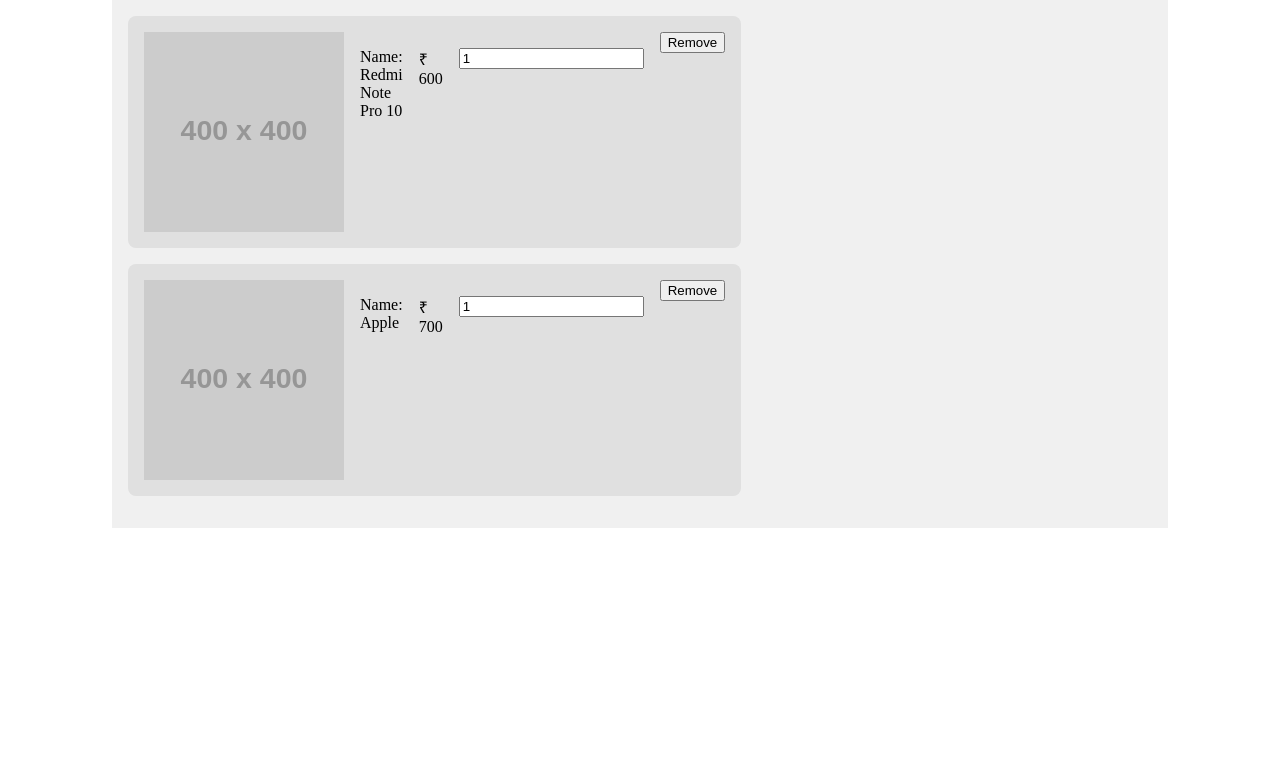
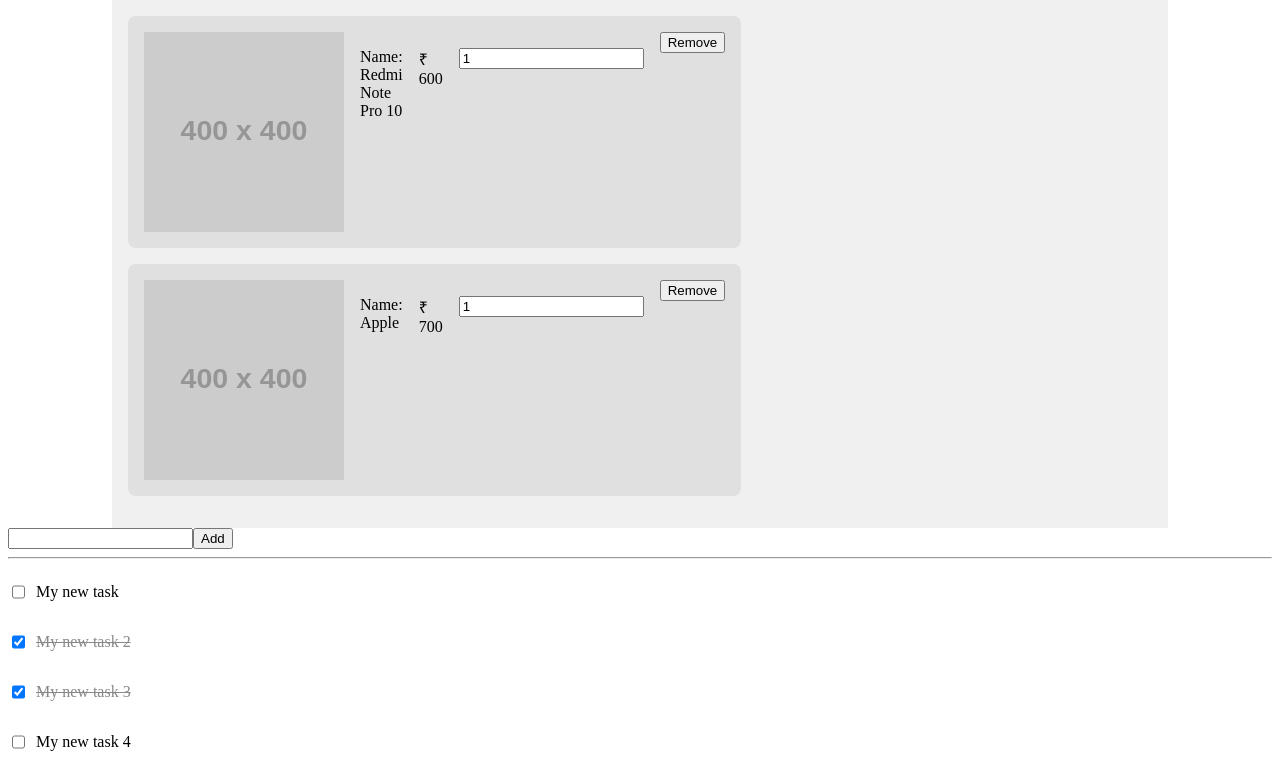
Before and after one commit to imskm/learning-vuejs-fundamentals, a Vue app: page / in a window 1280 px wide. Shown: the part 1142-1917 px from the top of the page. Before the commit the page ends 1678 px from the top, so only its background shows below. Built offline with nearby package versions, Linux system fonts and the light colour scheme.

Commit message:
Implement todo

```diff
--- a/src/App.vue
+++ b/src/App.vue
@@ -7,6 +7,7 @@ import ProductList from "@/ProductList.vue";
 import ProductList2 from "@/ProductList2.vue";
 import Box from "@/Box.vue";
 import ProductPage from "@/ProductPage.vue";
+import TodoPage from "@/TodoPage.vue";
 
 const myColor = "red";
 
@@ -50,4 +51,6 @@ const products2 = ref([
 
   <ProductPage />
 
+  <TodoPage />
+
 </template>
--- /dev/null
+++ b/src/Task.vue
@@ -0,0 +1,32 @@
+<script setup>
+const props = defineProps({
+	task: {
+		type: Object,
+		required: true,
+	}
+});
+</script>
+<template>
+	<div class="task">
+		<input v-model="task.done" type="checkbox" name="task_done" id="task_done">
+		<p :class="{'is-done': task.done }">{{ task.task }}</p>
+	</div>
+
+<!--
+	<div class="task">
+		<input type="checkbox" name="task_done" id="task_done" checked="checked">
+		<p class="is-done">My task 2</p>
+	</div>
+ -->
+</template>
+<style>
+.task {
+	display: flex;
+	gap: 8px;
+
+	.is-done {
+		color: #888888;
+		text-decoration: line-through;
+	}
+}
+</style>
--- /dev/null
+++ b/src/TodoPage.vue
@@ -0,0 +1,40 @@
+<script setup>
+import { ref } from 'vue';
+import Task from "@/Task.vue";
+
+const tasks = ref([
+	{task: "My new task", done: false },
+	{task: "My new task 2", done: true },
+	{task: "My new task 3", done: true },
+	{task: "My new task 4", done: false },
+]);
+
+
+</script>
+<template>
+	<form action="" method="post">
+		<input type="text" name="task" id="task">
+		<button type="button">Add</button>
+	</form>
+
+	<hr>
+
+	<div class="tasks-list">
+		<template v-for="task in tasks">
+			<Task :task="task" />
+		</template>
+		<!-- <div class="task">
+			<input type="checkbox" name="task_done" id="task_done">
+			<p>My new task</p>
+		</div>
+		<div class="task">
+			<input type="checkbox" name="task_done" id="task_done" checked="checked">
+			<p class="is-done">My task 2</p>
+		</div>
+		<div class="task">
+			<input type="checkbox" name="task_done" id="task_done">
+			<p>My task 3</p>
+		</div> -->
+	</div>
+
+</template>
```
